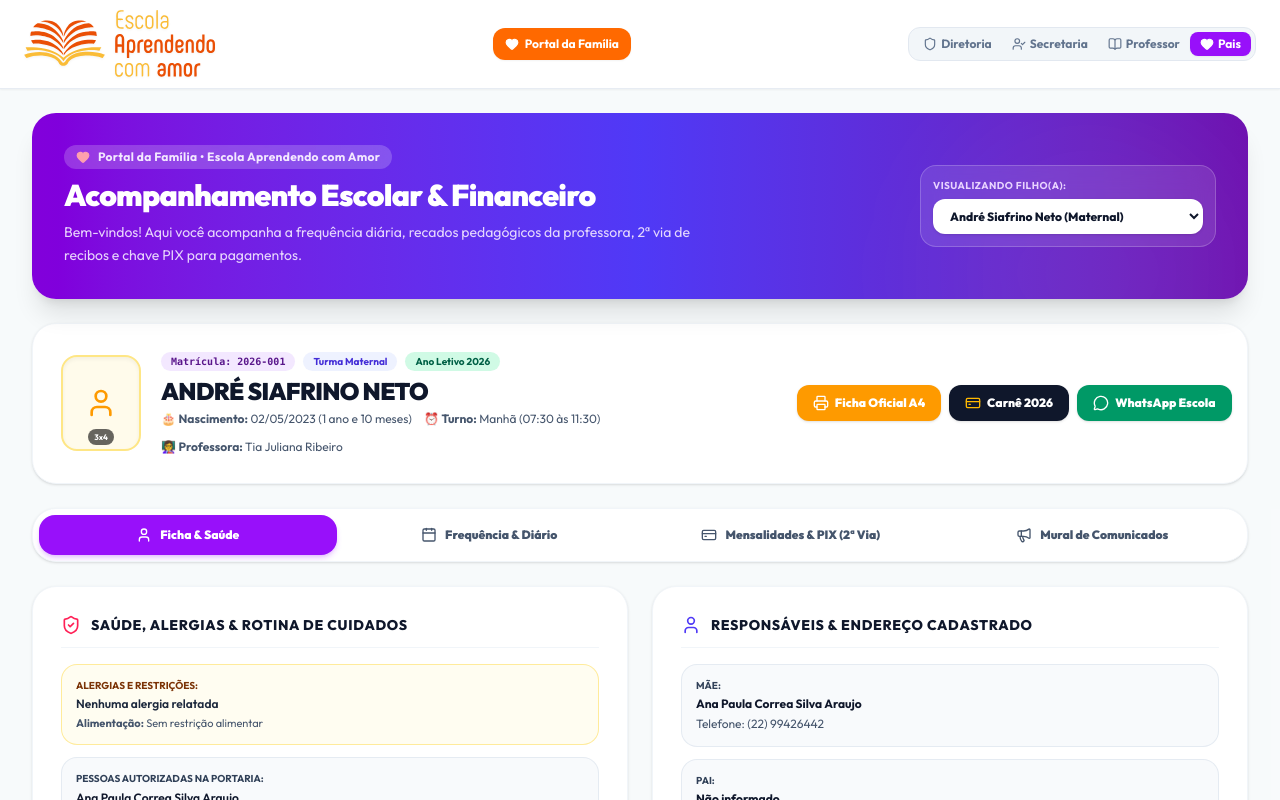
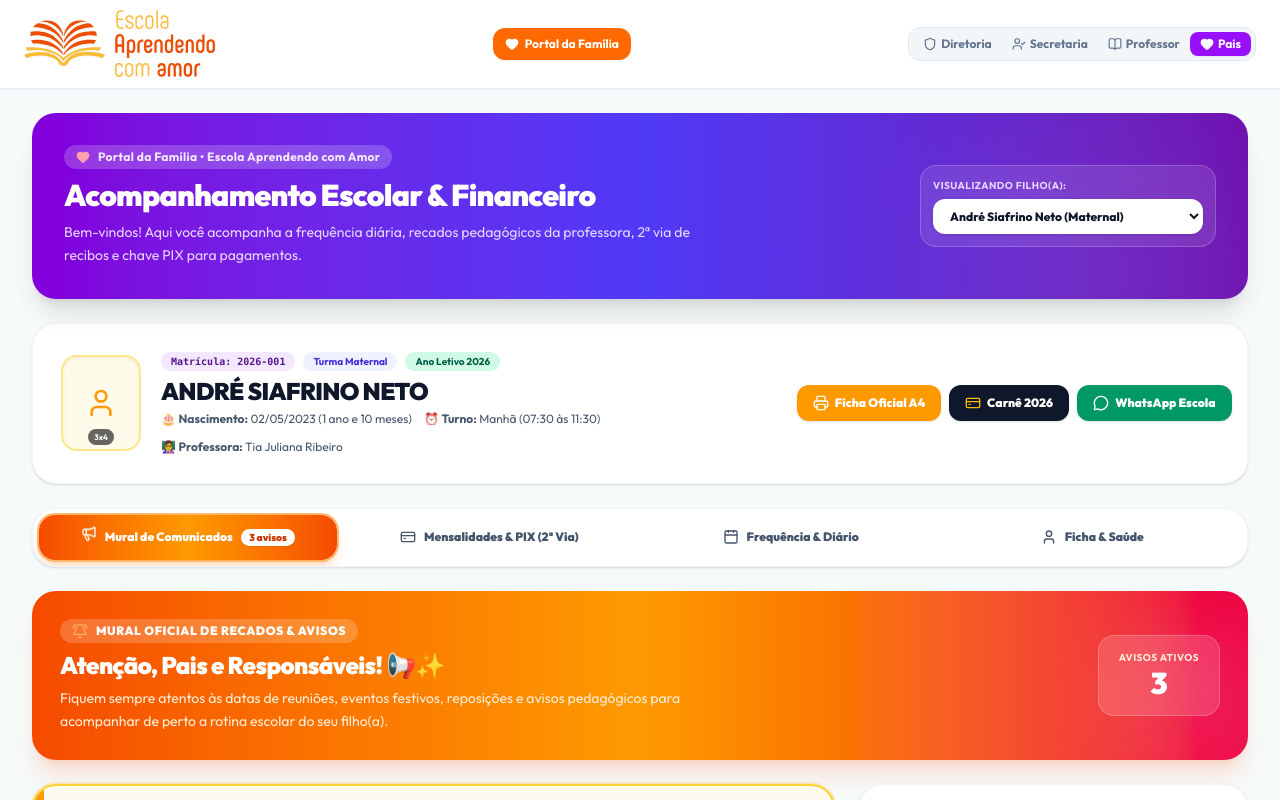
Before and after one commit to kikitoBR/aprendendocomamor, a Next.js app: page / in a window 1280 px wide. Both pictures are taken after a click on the button "Pais". Shown: the top 800 px of the page. Built offline with nearby package versions, Linux system fonts and the light colour scheme.

Commit message:
feat: Mural de Comunicados definido como aba principal dos pais com alto impacto visual e confirmacao de leitura

```diff
--- a/src/components/views/PortalResponsavelView.tsx
+++ b/src/components/views/PortalResponsavelView.tsx
@@ -23,6 +23,9 @@ import {
   Sparkles,
   MapPin,
   Megaphone,
+  BellRing,
+  Pin,
+  BookmarkCheck,
   ChevronDown,
   Smile,
   Baby,
@@ -51,9 +54,18 @@ export const PortalResponsavelView: React.FC<PortalResponsavelViewProps> = ({
     notify,
   } = useSchool();
 
-  const [activeSubTab, setActiveSubTab] = useState<'geral' | 'frequencia' | 'financeiro' | 'avisos'>('geral');
+  const [activeSubTab, setActiveSubTab] = useState<'avisos' | 'financeiro' | 'frequencia' | 'geral'>('avisos');
   const [mesFrequenciaIndex, setMesFrequenciaIndex] = useState<number>(new Date().getMonth() + 1);
   const [copiadoPix, setCopiadoPix] = useState(false);
+  const [avisosLidos, setAvisosLidos] = useState<{ [avisoId: string]: boolean }>({});
+
+  const handleConfirmarLeitura = (avisoId: string, titulo: string) => {
+    const novoStatus = !avisosLidos[avisoId];
+    setAvisosLidos((prev) => ({ ...prev, [avisoId]: novoStatus }));
+    if (novoStatus) {
+      notify(`Você confirmou a leitura de "${titulo}"`, 'success', 'Leitura Confirmada');
+    }
+  };
 
   // Aluno Selecionado
   const currentStudent = students.find((s) => s.id === parentStudentId) || students[0];
@@ -112,6 +124,11 @@ export const PortalResponsavelView: React.FC<PortalResponsavelViewProps> = ({
   const linkZapSecretaria = linkWhatsApp(
     config.telefonePrincipal,
     `Olá Secretaria da Escola Aprendendo com Amor! Sou responsável pelo(a) aluno(a) ${currentStudent?.nome} (Matrícula: ${currentStudent?.matricula}) e gostaria de tirar uma dúvida.`
+  );
+
+  // Comunicados destinados aos pais / família
+  const avisosParaPais = avisos.filter(
+    (a) => !a.publicoAlvo || a.publicoAlvo === 'pais' || a.publicoAlvo === 'ambos'
   );
 
   if (!currentStudent) {
@@ -240,18 +257,46 @@ export const PortalResponsavelView: React.FC<PortalResponsavelViewProps> = ({
         </div>
       </div>
 
-      {/* Navegação por Abas do Portal */}
+      {/* Navegação por Abas do Portal (Mural de Comunicados em 1º Lugar com Destaque Máximo) */}
       <div className="bg-white rounded-3xl p-1.5 border border-slate-100 shadow-sm flex items-center gap-1 overflow-x-auto">
         <button
-          onClick={() => setActiveSubTab('geral')}
+          onClick={() => setActiveSubTab('avisos')}
+          className={`flex-1 flex items-center justify-center gap-2 py-3.5 px-4 rounded-2xl text-xs font-black transition shrink-0 relative ${
+            activeSubTab === 'avisos'
+              ? 'bg-gradient-to-r from-orange-600 via-amber-500 to-orange-600 text-white shadow-lg shadow-orange-500/25 ring-2 ring-orange-300'
+              : 'text-orange-700 bg-orange-50/80 hover:bg-orange-100/80 border border-orange-200/60'
+          }`}
+        >
+          <div className="relative">
+            <Megaphone className={`w-4 h-4 ${activeSubTab === 'avisos' ? 'animate-bounce' : 'text-orange-600'}`} />
+            {avisosParaPais.length > 0 && (
+              <span className="absolute -top-1 -right-1 w-2 h-2 bg-rose-500 rounded-full animate-ping" />
+            )}
+          </div>
+          <span>Mural de Comunicados</span>
+          {avisosParaPais.length > 0 && (
+            <span
+              className={`text-[10px] font-black px-2 py-0.5 rounded-full ${
+                activeSubTab === 'avisos'
+                  ? 'bg-white text-orange-700 shadow-xs'
+                  : 'bg-orange-500 text-white'
+              }`}
+            >
+              {avisosParaPais.length} {avisosParaPais.length === 1 ? 'aviso' : 'avisos'}
+            </span>
+          )}
+        </button>
+
+        <button
+          onClick={() => setActiveSubTab('financeiro')}
           className={`flex-1 flex items-center justify-center gap-2 py-3 px-4 rounded-2xl text-xs font-black transition shrink-0 ${
-            activeSubTab === 'geral'
+            activeSubTab === 'financeiro'
               ? 'bg-purple-600 text-white shadow-md shadow-purple-600/20'
               : 'text-slate-600 hover:bg-slate-100'
           }`}
         >
-          <User className="w-4 h-4" />
-          <span>Ficha & Saúde</span>
+          <CreditCard className="w-4 h-4" />
+          <span>Mensalidades & PIX (2ª Via)</span>
         </button>
 
         <button
@@ -267,27 +312,15 @@ export const PortalResponsavelView: React.FC<PortalResponsavelViewProps> = ({
         </button>
 
         <button
-          onClick={() => setActiveSubTab('financeiro')}
+          onClick={() => setActiveSubTab('geral')}
           className={`flex-1 flex items-center justify-center gap-2 py-3 px-4 rounded-2xl text-xs font-black transition shrink-0 ${
-            activeSubTab === 'financeiro'
+            activeSubTab === 'geral'
               ? 'bg-purple-600 text-white shadow-md shadow-purple-600/20'
               : 'text-slate-600 hover:bg-slate-100'
           }`}
         >
-          <CreditCard className="w-4 h-4" />
-          <span>Mensalidades & PIX (2ª Via)</span>
-        </button>
-
-        <button
-          onClick={() => setActiveSubTab('avisos')}
-          className={`flex-1 flex items-center justify-center gap-2 py-3 px-4 rounded-2xl text-xs font-black transition shrink-0 ${
-            activeSubTab === 'avisos'
-              ? 'bg-purple-600 text-white shadow-md shadow-purple-600/20'
-              : 'text-slate-600 hover:bg-slate-100'
-          }`}
-        >
-          <Megaphone className="w-4 h-4" />
-          <span>Mural de Comunicados</span>
+          <User className="w-4 h-4" />
+          <span>Ficha & Saúde</span>
         </button>
       </div>
 
@@ -604,91 +637,191 @@ export const PortalResponsavelView: React.FC<PortalResponsavelViewProps> = ({
         </div>
       )}
 
-      {/* ABA 4: MURAL DE COMUNICADOS */}
+      {/* ABA 1 (PRINCIPAL): MURAL DE COMUNICADOS DE ALTO IMPACTO */}
       {activeSubTab === 'avisos' && (
-        <div className="grid grid-cols-1 lg:grid-cols-3 gap-6">
-          {/* Mural de Avisos da Escola */}
-          <div className="lg:col-span-2 space-y-4">
-            <div className="bg-white rounded-3xl p-6 sm:p-7 border border-slate-100 shadow-sm space-y-4">
-              <div className="flex items-center gap-2 border-b border-slate-100 pb-3">
-                <Megaphone className="w-5 h-5 text-orange-500" />
-                <h3 className="font-extrabold text-sm text-slate-900 uppercase tracking-wider">
-                  Comunicados Oficiais da Direção & Coordenação
-                </h3>
+        <div className="space-y-6">
+          {/* Banner Chamativo de Alerta para os Pais */}
+          <div className="relative overflow-hidden rounded-3xl bg-gradient-to-r from-orange-600 via-amber-500 to-rose-600 p-5 sm:p-7 text-white shadow-xl shadow-orange-600/15">
+            <div className="relative z-10 flex flex-col sm:flex-row sm:items-center sm:justify-between gap-4">
+              <div className="space-y-1.5">
+                <div className="inline-flex items-center gap-2 px-3 py-1 rounded-full bg-white/20 backdrop-blur text-xs font-black uppercase tracking-wider text-white">
+                  <BellRing className="w-4 h-4 animate-pulse text-amber-200" />
+                  Mural Oficial de Recados & Avisos
+                </div>
+                <h2 className="text-xl sm:text-2xl font-black tracking-tight">
+                  Atenção, Pais e Responsáveis! 📢✨
+                </h2>
+                <p className="text-orange-100 text-xs sm:text-sm max-w-2xl leading-relaxed">
+                  Fiquem sempre atentos às datas de reuniões, eventos festivos, reposições e avisos pedagógicos para acompanhar de perto a rotina escolar do seu filho(a).
+                </p>
               </div>
 
-              {(() => {
-                const avisosParaPais = avisos.filter(
-                  (a) => !a.publicoAlvo || a.publicoAlvo === 'pais' || a.publicoAlvo === 'ambos'
+              <div className="shrink-0 bg-white/15 backdrop-blur-md border border-white/20 px-5 py-3.5 rounded-2xl text-center">
+                <span className="text-[10px] font-bold uppercase tracking-wider text-orange-100 block">
+                  Avisos Ativos
+                </span>
+                <span className="text-3xl font-black text-white">{avisosParaPais.length}</span>
+              </div>
+            </div>
+            <div className="absolute -right-10 -bottom-10 w-48 h-48 bg-white/10 rounded-full blur-2xl pointer-events-none" />
+          </div>
+
+          <div className="grid grid-cols-1 lg:grid-cols-3 gap-6">
+            {/* Lista dos Avisos com Alto Destaque Visual */}
+            <div className="lg:col-span-2 space-y-4">
+              {avisosParaPais.length === 0 ? (
+                <div className="bg-white rounded-3xl p-10 text-center border border-slate-100 shadow-sm space-y-3">
+                  <BookmarkCheck className="w-12 h-12 text-emerald-500 mx-auto" />
+                  <h3 className="font-black text-slate-800 text-base">Tudo em dia com a escola!</h3>
+                  <p className="text-xs text-slate-500 max-w-md mx-auto">
+                    Nenhum novo comunicado publicado pela direção no momento. Quando houver reuniões ou eventos, eles aparecerão aqui em destaque.
+                  </p>
+                </div>
+              ) : (
+                <div className="space-y-4">
+                  {avisosParaPais.map((aviso) => {
+                    const isLido = !!avisosLidos[aviso.id];
+                    const isFixado = aviso.fixado;
+                    const isUrgente = aviso.tipo === 'Urgente';
+
+                    const linkZapAviso = linkWhatsApp(
+                      config.telefonePrincipal,
+                      `Olá Secretaria! Sou responsável pelo(a) aluno(a) ${currentStudent?.nome} e gostaria de tirar uma dúvida sobre o comunicado: "${aviso.titulo}".`
                     );
 
-                if (avisosParaPais.length === 0) {
-                  return <p className="text-xs text-slate-500 italic">Nenhum comunicado no momento.</p>;
-                }
-
                     return (
-                  <div className="space-y-3">
-                    {avisosParaPais.map((aviso) => (
                       <div
                         key={aviso.id}
-                        className="p-4 rounded-2xl bg-slate-50 border border-slate-200/70 space-y-1.5"
+                        className={`rounded-3xl p-5 sm:p-6 border-2 transition relative overflow-hidden shadow-sm hover:shadow-md ${
+                          isUrgente
+                            ? 'bg-rose-50/80 border-rose-300'
+                            : isFixado
+                            ? 'bg-amber-50/70 border-amber-300 ring-2 ring-amber-400/20'
+                            : isLido
+                            ? 'bg-white border-slate-200 opacity-95'
+                            : 'bg-white border-orange-200 ring-2 ring-orange-400/20'
+                        }`}
                       >
-                        <div className="flex items-center justify-between gap-2">
-                          <div className="flex items-center gap-1.5 flex-wrap">
-                            <span className="bg-orange-100 text-orange-900 text-[10px] font-bold px-2 py-0.5 rounded-full uppercase">
-                              {aviso.tipo || 'Geral'}
+                        {/* Faixa lateral indicativa de alta visibilidade */}
+                        <div
+                          className={`absolute left-0 top-0 bottom-0 w-2.5 ${
+                            isUrgente
+                              ? 'bg-rose-600'
+                              : isFixado
+                              ? 'bg-amber-500'
+                              : 'bg-orange-500'
+                          }`}
+                        />
+
+                        <div className="pl-1 sm:pl-2 space-y-3.5">
+                          {/* Header do Card */}
+                          <div className="flex flex-col sm:flex-row sm:items-center sm:justify-between gap-2 border-b border-slate-100 pb-3">
+                            <div className="flex items-center gap-2 flex-wrap">
+                              {isFixado && (
+                                <span className="inline-flex items-center gap-1 bg-amber-500 text-white text-[10px] font-black px-2.5 py-0.5 rounded-full uppercase shadow-xs">
+                                  <Pin className="w-3 h-3" />
+                                  Fixado no Topo
                                 </span>
+                              )}
+                              {isUrgente && (
+                                <span className="inline-flex items-center gap-1 bg-rose-600 text-white text-[10px] font-black px-2.5 py-0.5 rounded-full uppercase animate-pulse shadow-xs">
+                                  🚨 Atenção Urgente
+                                </span>
+                              )}
                               {aviso.publicoAlvo === 'pais' ? (
-                              <span className="bg-purple-100 text-purple-800 text-[9.5px] font-bold px-2 py-0.5 rounded-md">
-                                👨‍👩‍👧 Comunicado à Família
+                                <span className="bg-purple-100 text-purple-900 text-[10px] font-black px-2.5 py-0.5 rounded-full uppercase border border-purple-200">
+                                  👨‍👩‍👧 Exclusivo para os Pais
                                 </span>
                               ) : (
-                              <span className="bg-slate-200 text-slate-700 text-[9.5px] font-bold px-2 py-0.5 rounded-md">
+                                <span className="bg-orange-100 text-orange-900 text-[10px] font-black px-2.5 py-0.5 rounded-full uppercase border border-orange-200">
                                   🌐 Comunicado Geral
                                 </span>
                               )}
                             </div>
-                          <span className="text-[10px] text-slate-400 font-mono">
-                            {formatarDataBR(aviso.data)}
-                          </span>
-                        </div>
-                        <h4 className="font-bold text-xs text-slate-900">{aviso.titulo}</h4>
-                        <p className="text-xs text-slate-600 leading-relaxed">{aviso.mensagem}</p>
-                      </div>
-                    ))}
-                  </div>
-                );
-              })()}
+
+                            <div className="flex items-center gap-1.5 text-xs text-slate-500 font-mono">
+                              <Calendar className="w-3.5 h-3.5 text-slate-400" />
+                              <span>Publicado: {formatarDataBR(aviso.data)}</span>
                             </div>
                           </div>
 
-          {/* Atendimento & Contato da Escola */}
-          <div className="bg-white rounded-3xl p-6 sm:p-7 border border-slate-100 shadow-sm space-y-4 h-fit">
+                          {/* Título & Mensagem */}
+                          <div className="space-y-1.5">
+                            <h3 className="text-base sm:text-lg font-black text-slate-900 leading-snug">
+                              {aviso.titulo}
+                            </h3>
+                            <p className="text-xs sm:text-sm text-slate-700 leading-relaxed whitespace-pre-line font-medium">
+                              {aviso.mensagem}
+                            </p>
+                          </div>
+
+                          {/* Rodapé com Autor e Ações Interativas */}
+                          <div className="pt-3 border-t border-slate-100 flex flex-col sm:flex-row sm:items-center justify-between gap-3">
+                            <span className="text-[11px] text-slate-500 font-medium">
+                              ✍️ Por: <strong className="text-slate-800">{aviso.autor}</strong>
+                            </span>
+
+                            <div className="flex items-center gap-2 flex-wrap sm:flex-nowrap">
+                              <button
+                                type="button"
+                                onClick={() => handleConfirmarLeitura(aviso.id, aviso.titulo)}
+                                className={`flex-1 sm:flex-none flex items-center justify-center gap-1.5 px-4 py-2 rounded-xl text-xs font-bold transition shadow-xs ${
+                                  isLido
+                                    ? 'bg-emerald-100 text-emerald-800 border border-emerald-300'
+                                    : 'bg-emerald-600 hover:bg-emerald-700 text-white'
+                                }`}
+                              >
+                                <CheckCircle2 className="w-4 h-4" />
+                                <span>{isLido ? 'Leitura Confirmada ✓' : 'Confirmar Leitura'}</span>
+                              </button>
+
+                              <a
+                                href={linkZapAviso}
+                                target="_blank"
+                                rel="noopener noreferrer"
+                                className="flex items-center justify-center gap-1.5 bg-slate-100 hover:bg-slate-200 text-slate-700 font-bold px-3.5 py-2 rounded-xl text-xs transition"
+                                title="Tirar dúvida no WhatsApp da Escola"
+                              >
+                                <MessageCircle className="w-3.5 h-3.5 text-emerald-600" />
+                                <span className="hidden sm:inline">Dúvidas?</span>
+                              </a>
+                            </div>
+                          </div>
+                        </div>
+                      </div>
+                    );
+                  })}
+                </div>
+              )}
+            </div>
+
+            {/* Atendimento & Contato Rápido da Escola */}
+            <div className="bg-white rounded-3xl p-6 sm:p-7 border border-slate-100 shadow-sm space-y-4 h-fit sticky top-24">
               <div className="flex items-center gap-2 border-b border-slate-100 pb-3">
                 <Phone className="w-5 h-5 text-purple-600" />
                 <h3 className="font-extrabold text-sm text-slate-900 uppercase tracking-wider">
-                Fale com a Escola
+                  Fale com a Direção
                 </h3>
               </div>
 
-            <div className="space-y-3 text-xs">
-              <div>
-                <span className="text-slate-400 font-bold block text-[10px] uppercase">Secretaria / Direção:</span>
-                <p className="text-slate-800 font-bold text-sm">{config.telefonePrincipal}</p>
-                {config.telefoneSecundario && <p className="text-slate-600">{config.telefoneSecundario}</p>}
+              <div className="space-y-3.5 text-xs">
+                <div className="p-3 bg-purple-50 rounded-2xl border border-purple-100">
+                  <span className="text-purple-900 font-bold block text-[10px] uppercase">Secretaria / Atendimento:</span>
+                  <p className="text-slate-900 font-black text-sm">{config.telefonePrincipal}</p>
+                  {config.telefoneSecundario && <p className="text-slate-600 text-xs mt-0.5">{config.telefoneSecundario}</p>}
                 </div>
 
                 <div>
-                <span className="text-slate-400 font-bold block text-[10px] uppercase">Endereço:</span>
-                <p className="text-slate-700">
+                  <span className="text-slate-400 font-bold block text-[10px] uppercase">Endereço da Escola:</span>
+                  <p className="text-slate-700 font-semibold">
                     {config.endereco}, {config.bairro} – {config.cidade}/{config.uf}
                   </p>
-                <p className="text-slate-400 text-[10px] font-mono">CEP: {config.cep}</p>
+                  <p className="text-slate-400 text-[10px] font-mono mt-0.5">CEP: {config.cep}</p>
                 </div>
 
                 <div>
                   <span className="text-slate-400 font-bold block text-[10px] uppercase">E-mail:</span>
-                <p className="text-slate-700">{config.email}</p>
+                  <p className="text-slate-700 font-medium">{config.email}</p>
                 </div>
 
                 <div className="pt-2">
@@ -696,11 +829,12 @@ export const PortalResponsavelView: React.FC<PortalResponsavelViewProps> = ({
                     href={linkZapSecretaria}
                     target="_blank"
                     rel="noopener noreferrer"
-                  className="w-full flex items-center justify-center gap-2 bg-emerald-600 hover:bg-emerald-700 text-white font-black py-3 rounded-2xl text-xs shadow-md transition"
+                    className="w-full flex items-center justify-center gap-2 bg-emerald-600 hover:bg-emerald-700 text-white font-black py-3.5 rounded-2xl text-xs shadow-md transition"
                   >
                     <MessageCircle className="w-4 h-4" />
-                  <span>Chamar no WhatsApp</span>
+                    <span>Falar no WhatsApp</span>
                   </a>
+                </div>
               </div>
             </div>
           </div>
```
Lines whose indentation alone changed are shown as unchanged.
